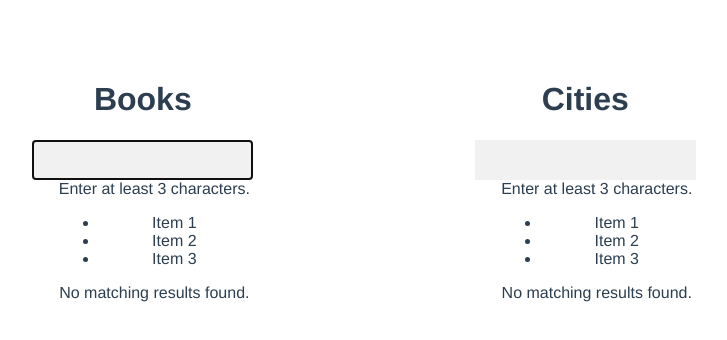
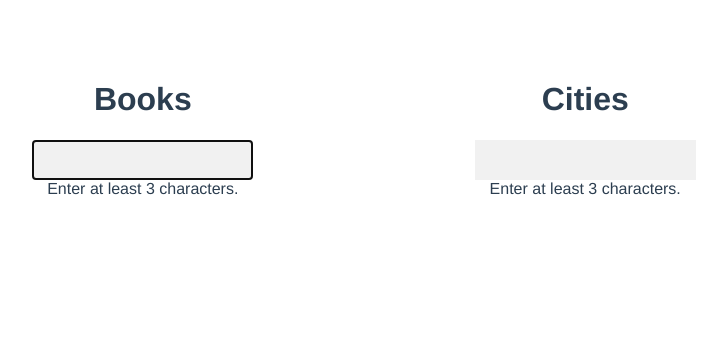
Before and after one commit to Kashif7/vue3-autocomplete, a Vue app: page / in a window 1280 px wide. Shown: the top 340 px of the page, without its empty margins (276-1003 px from the left). Built offline with nearby package versions, Linux system fonts and the light colour scheme.

Commit message:
implemented auto completed functionality with validations and style adjustments

```diff
--- a/src/components/AutoComplete.vue
+++ b/src/components/AutoComplete.vue
@@ -1,33 +1,52 @@
 
 <script setup>
-import { defineProps, defineEmits } from "vue";
+import { defineProps, defineEmits, computed } from "vue";
 import { vFocus } from "../directives/vFocus";
 
-defineProps({
+const props = defineProps({
   focusOnLoad: String,
   modelValue: String,
   items: Array,
 });
 
 defineEmits(["update:modelValue"]);
+
+const showValidationMessage = computed(() => props.modelValue.length < 3);
+const showResultsList = computed(
+  () => props.modelValue.length > 2 && !!props.items.length
+);
 </script>
 
 <template>
   <div>
-    <input id="search" type="text" v-if="focusOnLoad" v-focus />
+    <input
+      id="search"
+      type="text"
+      v-if="focusOnLoad"
+      v-focus
+      :value="modelValue"
+      @input="$emit('update:modelValue', $event.target.value)"
+    />
     <!-- Contrived to demostrate directive functionality -->
-    <input id="search" type="text" v-else v-focus.prevent />
+    <input
+      id="search"
+      type="text"
+      v-else
+      v-focus.prevent
+      :value="modelValue"
+      @input="$emit('update:modelValue', $event.target.value)"
+    />
   </div>
   <div id="list-container" class="list-container">
-    <label id="validation-message"> Enter at least 3 characters. </label>
+    <label id="validation-message" v-if="showValidationMessage">
+      Enter at least 3 characters.
+    </label>
 
-    <ul id="results-list">
-      <li>Item 1</li>
-      <li>Item 2</li>
-      <li>Item 3</li>
+    <ul id="results-list" v-else-if="showResultsList">
+      <li v-for="item in items" :key="item">{{ item }}</li>
     </ul>
 
-    <label id="no-results-message"> No matching results found. </label>
+    <label id="no-results-message" v-else> No matching results found. </label>
   </div>
 </template>
 
@@ -45,8 +64,12 @@ input[type="text"] {
   width: 50%;
 }
 
-.list-container {
-  padding-left: 31%;
-  width: fit-content;
+ul {
+  list-style-position: inside;
+  padding-left: 25%;
+}
+
+li {
+  text-align: left;
 }
 </style>
--- a/src/components/BookAutoComplete.vue
+++ b/src/components/BookAutoComplete.vue
@@ -8,7 +8,9 @@ const store = useStore();
 const searchQuery = ref("");
 
 const filteredBooks = computed(() =>
-  store.getters.queryObjectDataArray("books", "title", searchQuery.value)
+  store.getters
+    .queryObjectDataArray("books", "title", searchQuery.value)
+    .map(({ title, author }) => `${title} - ${author}`)
 );
 </script>
 
--- a/src/components/CityAutoComplete.vue
+++ b/src/components/CityAutoComplete.vue
@@ -6,7 +6,7 @@ import AutoComplete from "./AutoComplete.vue";
 
 const store = useStore();
 
-const searchQuery = ref("San");
+const searchQuery = ref("");
 
 const filteredCities = computed(() =>
   store.getters.queryStringDataArray("cities", searchQuery.value)
```
